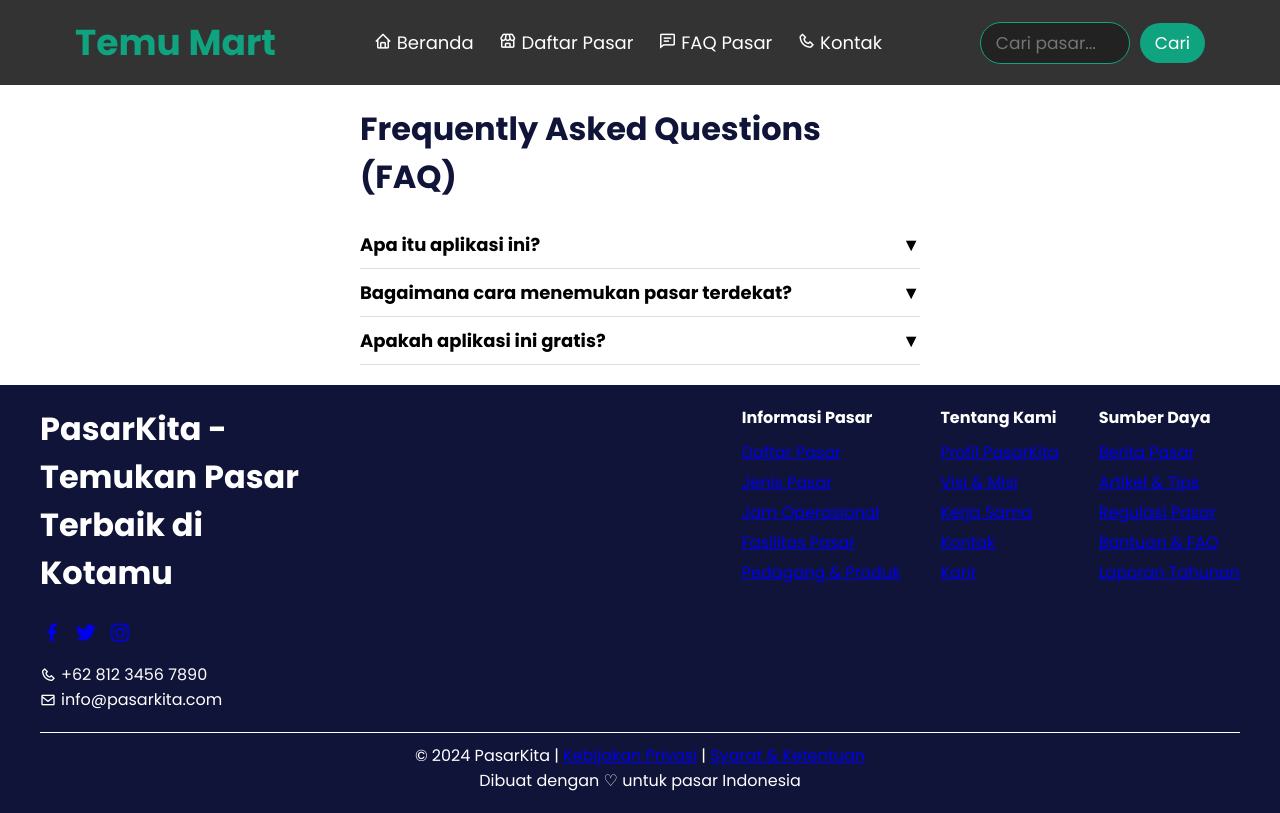
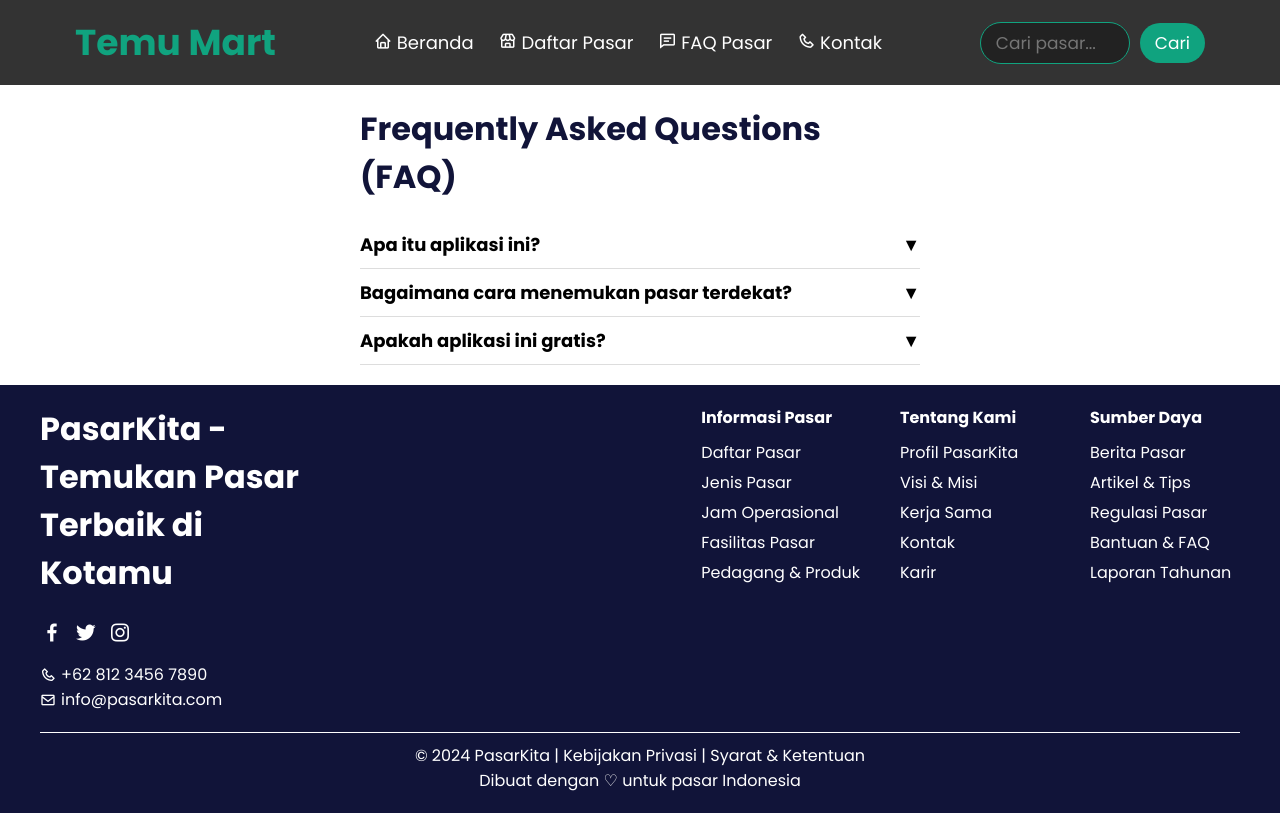
Before and after one commit to Huntbase/Pasar-Lokal, a React (Create React App) app: page /FAQ in a window 1280 px wide. Built offline with nearby package versions, Linux system fonts and the light colour scheme.

Commit message:
Perbaikan Footer

```diff
--- a/src/components/Navbar&Footer/css/Footer.css
+++ b/src/components/Navbar&Footer/css/Footer.css
@@ -11,11 +11,14 @@
   display: flex;
   justify-content: space-between;
   flex-wrap: wrap;
+  gap: 20px;
 }
 
+/* Branding Section */
 .footer-branding {
   max-width: 300px;
 }
+
 .footer-branding h2 {
   color: white;
 }
@@ -27,15 +30,31 @@
   margin: 10px 0;
 }
 
+.footer-socials a {
+  text-decoration: none;
+  color: white;
+}
+
+.footer-socials a:hover {
+  text-decoration: underline;
+}
+
+/* Contact Section */
 .footer-contact p {
   display: flex;
   align-items: center;
   gap: 5px;
 }
 
+/* Links Section */
 .footer-links {
   display: flex;
   gap: 40px;
+  flex-wrap: wrap;
+}
+
+.footer-section {
+  min-width: 150px;
 }
 
 .footer-section h4 {
@@ -51,6 +70,16 @@
   margin-bottom: 5px;
 }
 
+.footer-section a {
+  text-decoration: none;
+  color: white;
+}
+
+.footer-section a:hover {
+  text-decoration: underline;
+}
+
+/* Hiring Badge */
 .hiring {
   background-color: #007bff;
   color: white;
@@ -60,9 +89,19 @@
   margin-left: 5px;
 }
 
+/* Bottom Footer */
 .footer-bottom {
   text-align: center;
   margin-top: 20px;
   border-top: 1px solid white;
   padding-top: 10px;
 }
+
+.footer-bottom a {
+  text-decoration: none;
+  color: white;
+}
+
+.footer-bottom a:hover {
+  text-decoration: underline;
+}
```
